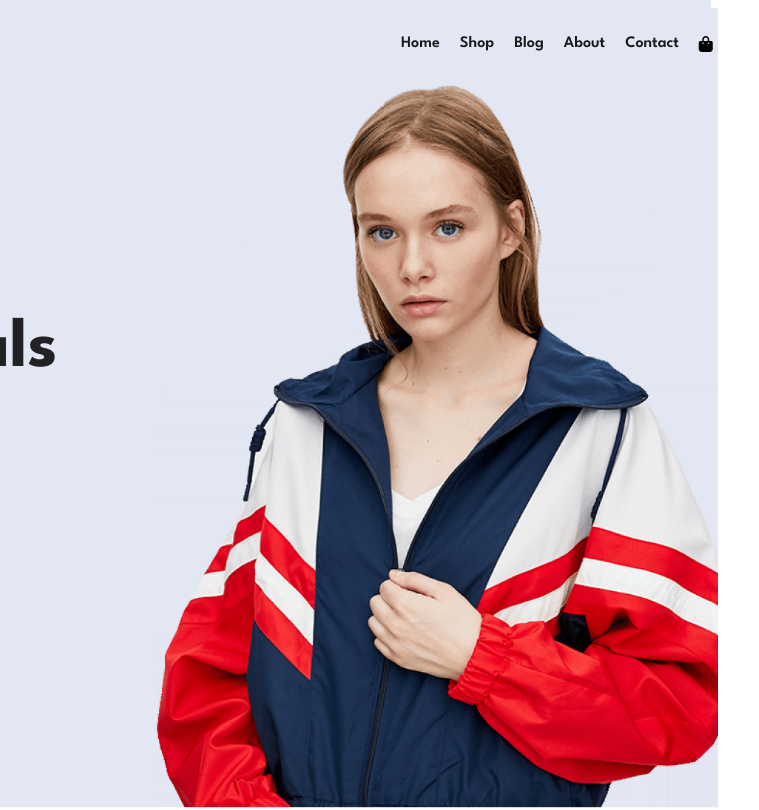
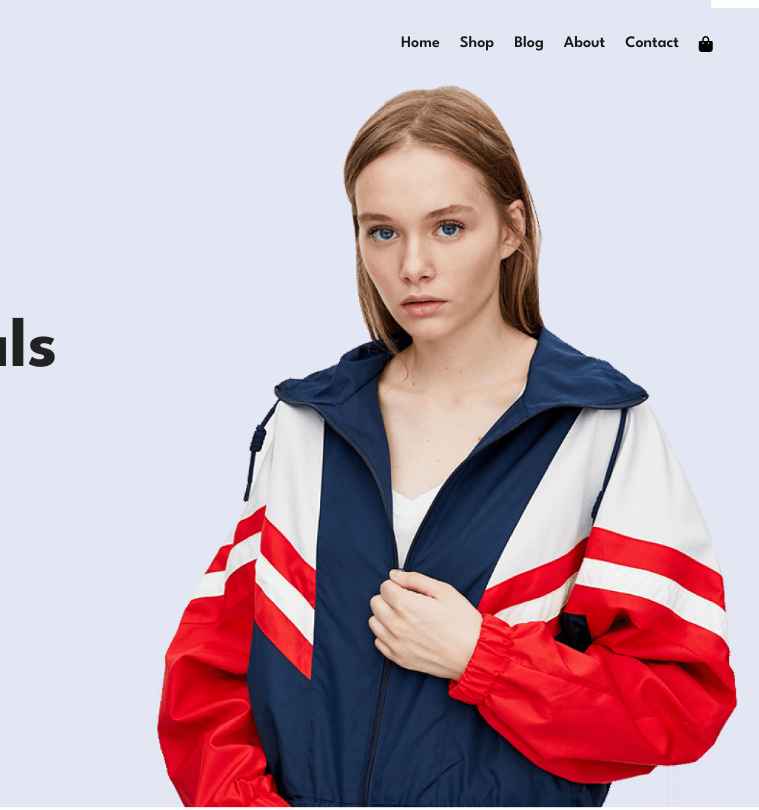
Before and after one commit to Daxrokz10/e-commerce-clone, a plain HTML site: page index.html in a window 1280 px wide. Shown: the top 810 px of the page, 569-1328 px from the left, 759 px wide, since content can reach past the window. Drawn offline with Linux system fonts and the light colour scheme.

Commit message:
1920 media q

```diff
--- a/style.css
+++ b/style.css
@@ -74,6 +74,9 @@ li{
     border: 0px;
     background-size: cover;
     font-size: 20px;
+}
+.container button:hover{
+  cursor: pointer;
 }
 .features{
     display: flex;
@@ -525,3 +528,8 @@ footer{
   width: 20px;
 }
 }
+@media only screen and (max-width: 1920px){
+  .container{
+    width: 92.4%;
+}
+}
```
